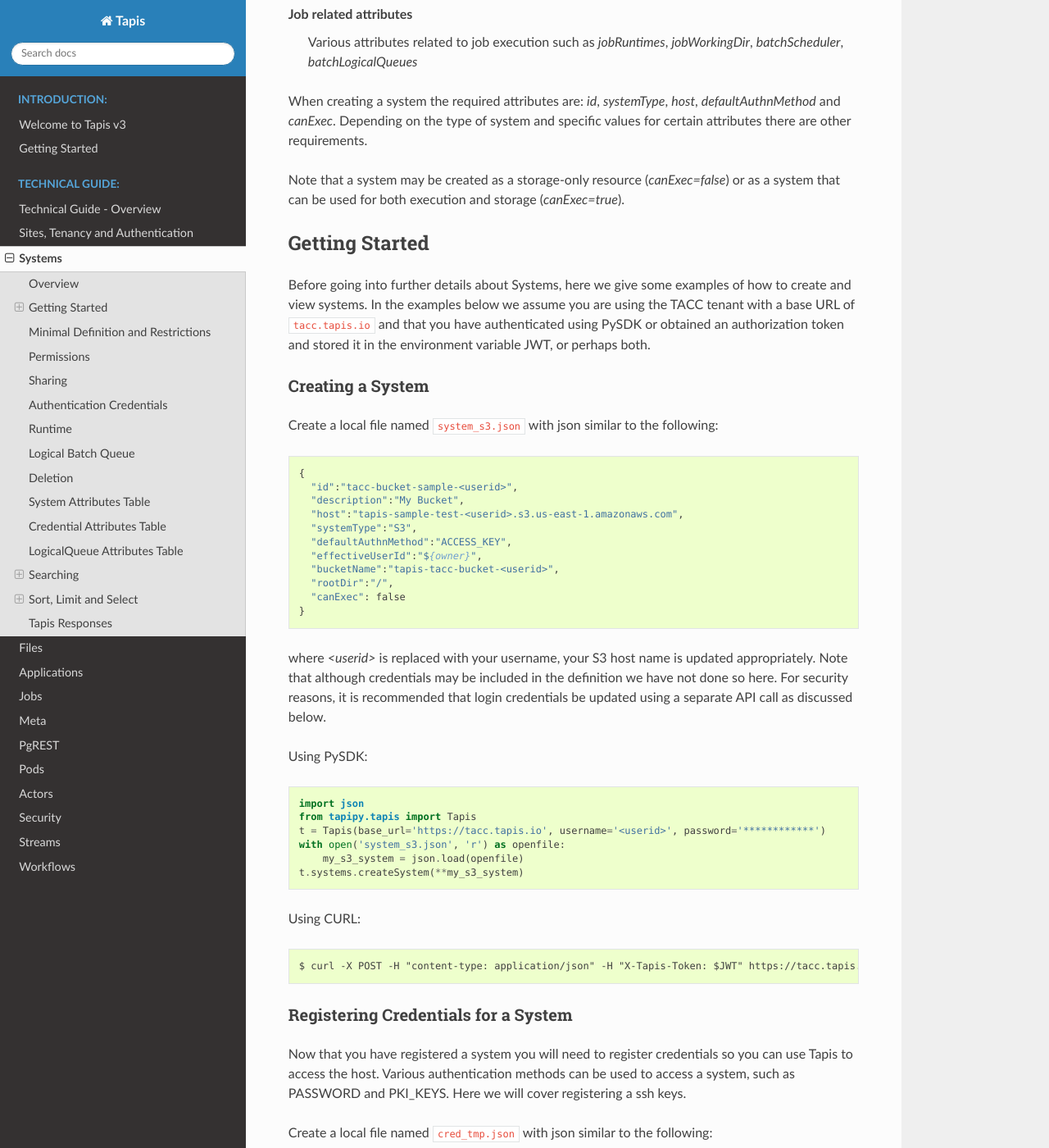
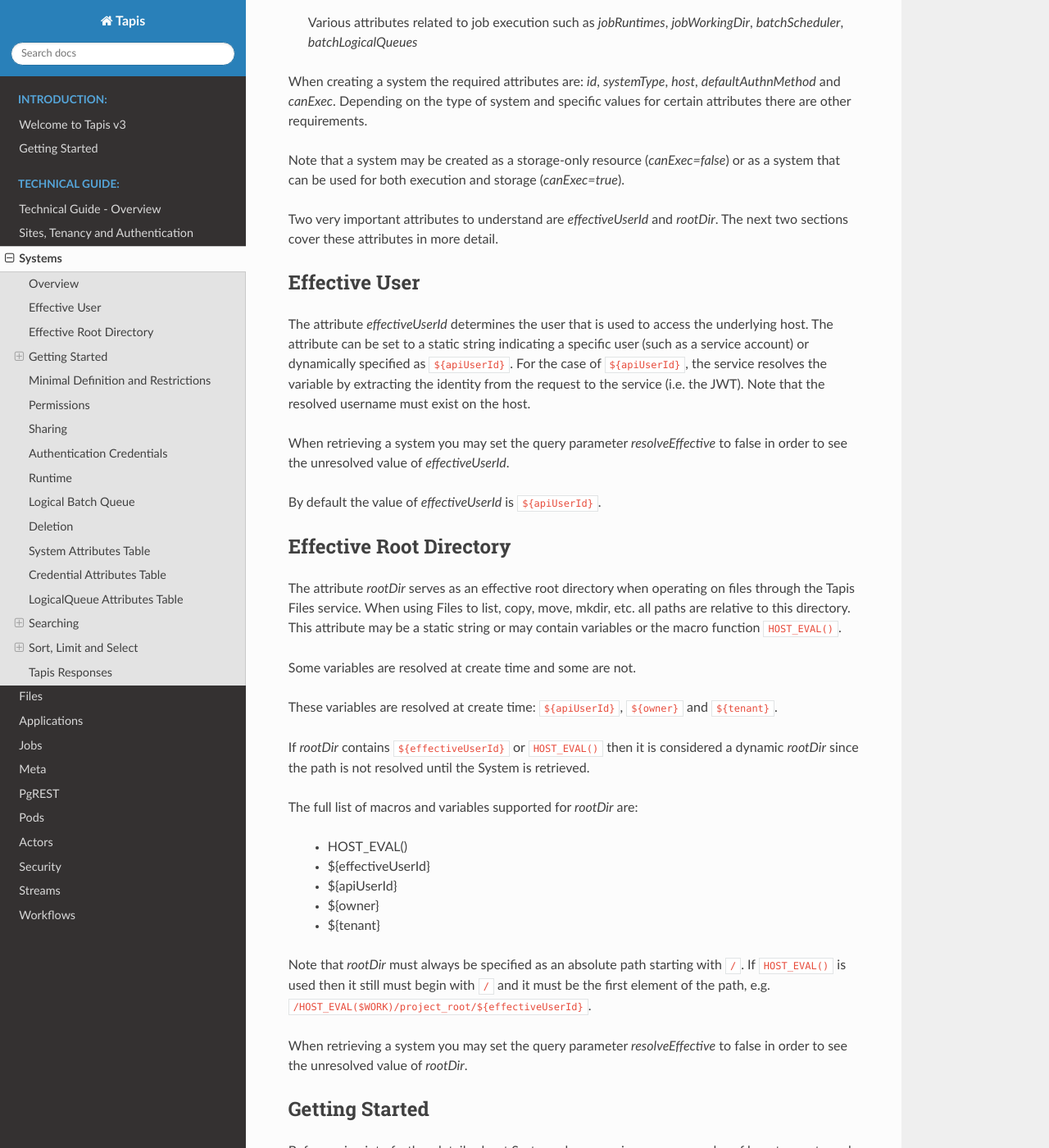
Before and after one commit to tapis-project/documentation, a Sphinx documentation site: the page built from source/technical/systems.rst, in a window 1280 px wide and 1400 px high, scrolled down 1905 px. Shown: the whole window at 82% size. Built offline with Sphinx 7.4.7 and the Read the Docs theme 2.0.0, drawn with Linux system fonts in a browser that asks for light colours; some of the changed text lies outside the part shown.

Commit message:
wip: dynamic rootDir

```diff
--- a/source/technical/apps.rst
+++ b/source/technical/apps.rst
@@ -327,7 +327,7 @@
 
 By default deleted applications will not be included in searches and operations on deleted applications will not be
 allowed. When listing applications the query parameter *showDeleted* may be used in order to include deleted
-applications in the results. Note that deletion applies to all version of an application. It is not possible to delete
+applications in the results. Note that deletion applies to all versions of an application. It is not possible to delete
 a specific version.
 
 -----------------------------
--- a/source/technical/systems.rst
+++ b/source/technical/systems.rst
@@ -22,13 +22,8 @@
 
 * Storing and retrieving files and data.
 
-Each system is of a specific type (such as LINUX or S3) and owned by a specific user who has special
-privileges for the system. The system definition also includes the user that is used to access the system,
-referred to as *effectiveUserId*. This access user can be a specific user (such as a service account) or dynamically
-specified as ``${apiUserId}``. For the case of ``${apiUserId}``, the username is extracted from the identity
-associated with the request to the service.
-
-At a high level a system represents the following information:
+Each system is of a specific type (such as LINUX or S3) and owned by a specific Tapis user who has special
+privileges for the system. At a high level a system represents the following information:
 
 *id*
   A short descriptive name for the system that is unique within the tenant.
@@ -37,16 +32,17 @@
 *systemType* - Type of system
   LINUX, S3 or IRODS
 *owner*
-  A specific user set at system creation. By default this is the resolved value for *${apiUserId}*, the user making
-  the request to create the system.
+  A specific Tapis user set at system creation. By default this is the resolved value for *${apiUserId}*,
+  the user making the request to create the system.
 *host* - Host name or IP address
   FQDN or IP address
 *enabled* - Enabled flag
   Indicates if system is currently considered active and available for use. By default this is *true*.
 *effectiveUserId* - Effective User
-  The username to use when accessing the system. Referred to as *effectiveUserId.*
-  A specific user (such as a service account) or the dynamic user ``${apiUserId}``.
-  By default this is ``${apiUserId}``.
+  The username to use when accessing the system host. This may be a static value specifying a user on the host
+  (such as a service account) or the dynamic user ``${apiUserId}``.
+  When dynamic the user ``${apiUserId}`` must exist on the host. By default this is ``${apiUserId}``.
+  For more information please see the section below titled *Effective User*.
 *defaultAuthnMethod* - Default authentication method
   How access authentication is handled by default. Authentication method can also be
   specified as part of a request.
@@ -54,7 +50,8 @@
 *bucketName* - Bucket name
   For an S3 system this is the name of the bucket.
 *rootDir* - Effective root directory
-  Directory to be used when listing files or moving files to and from the system.
+  Effective root directory to use when operating on files through the Tapis Files service. As with *effectiveUserId*
+  this may be static or dynamic. For more information please see the section below titled *Effective Root Directory*.
 *dtnSystemId* - DTN system Id
   An alternate system to use as a Data Transfer Node (DTN).
 *dtnMountPoint* - DTN mount point
@@ -77,6 +74,51 @@
 
 Note that a system may be created as a storage-only resource (*canExec=false*) or as a system that can be used for both
 execution and storage (*canExec=true*).
+
+Two very important attributes to understand are *effectiveUserId* and *rootDir*. The next two sections cover these
+attributes in more detail.
+
+--------------------------------
+Effective User
+--------------------------------
+The attribute *effectiveUserId* determines the user that is used to access the underlying host.
+The attribute can be set to a static string indicating a specific user (such as a service account) or dynamically
+specified as ``${apiUserId}``. For the case of ``${apiUserId}``, the service resolves the variable by extracting the
+identity from the request to the service (i.e. the JWT). Note that the resolved username must exist on the host.
+
+When retrieving a system you may set the query parameter *resolveEffective* to false in order to see the unresolved
+value of *effectiveUserId*.
+
+By default the value of *effectiveUserId* is ``${apiUserId}``.
+
+--------------------------------
+Effective Root Directory
+--------------------------------
+The attribute *rootDir* serves as an effective root directory when operating on files through the Tapis Files service.
+When using Files to list, copy, move, mkdir, etc. all paths are relative to this directory. This attribute may be a
+static string or may contain variables or the macro function ``HOST_EVAL()``.
+
+Some variables are resolved at create time and some are not.
+
+These variables are resolved at create time: ``${apiUserId}``, ``${owner}`` and ``${tenant}``.
+
+If *rootDir* contains ``${effectiveUserId}`` or ``HOST_EVAL()`` then it is considered a dynamic *rootDir* since the path
+is not resolved until the System is retrieved.
+
+The full list of macros and variables supported for *rootDir* are:
+
+ * HOST_EVAL()
+ * ${effectiveUserId}
+ * ${apiUserId}
+ * ${owner}
+ * ${tenant}
+
+Note that *rootDir* must always be specified as an absolute path starting with ``/``. If ``HOST_EVAL()`` is used then it
+still must begin with ``/`` and it must be the first element of the path, e.g.
+``/HOST_EVAL($WORK)/project_root/${effectiveUserId}``.
+
+When retrieving a system you may set the query parameter *resolveEffective* to false in order to see the unresolved
+value of *rootDir*.
 
 --------------------------------
 Getting Started
@@ -392,7 +434,7 @@
 |                     |                |                      | - Variable references: *${apiUserId}*, *${owner}*, *${tenant}*                       |
 +---------------------+----------------+----------------------+--------------------------------------------------------------------------------------+
 | rootDir             | String         | /home/${apiUserId}   | - Required if *systemType* is LINUX or *isDtn* = true.                               |
-|                     |                |                      | - Must be an absolute path, i.e. must begin with ``/``.                              |
+|                     |                | /HOST_EVAL($WORK)    | - Must be an absolute path, i.e. must begin with ``/``.                              |
 |                     |                |                      | - Variable references are resolved at create time and *rootDir* may not be changed.  |
 |                     |                |                      | - Serves as effective root directory when listing or moving files.                   |
 |                     |                |                      | - For DTN must be source location used in mount command.                             |
```
